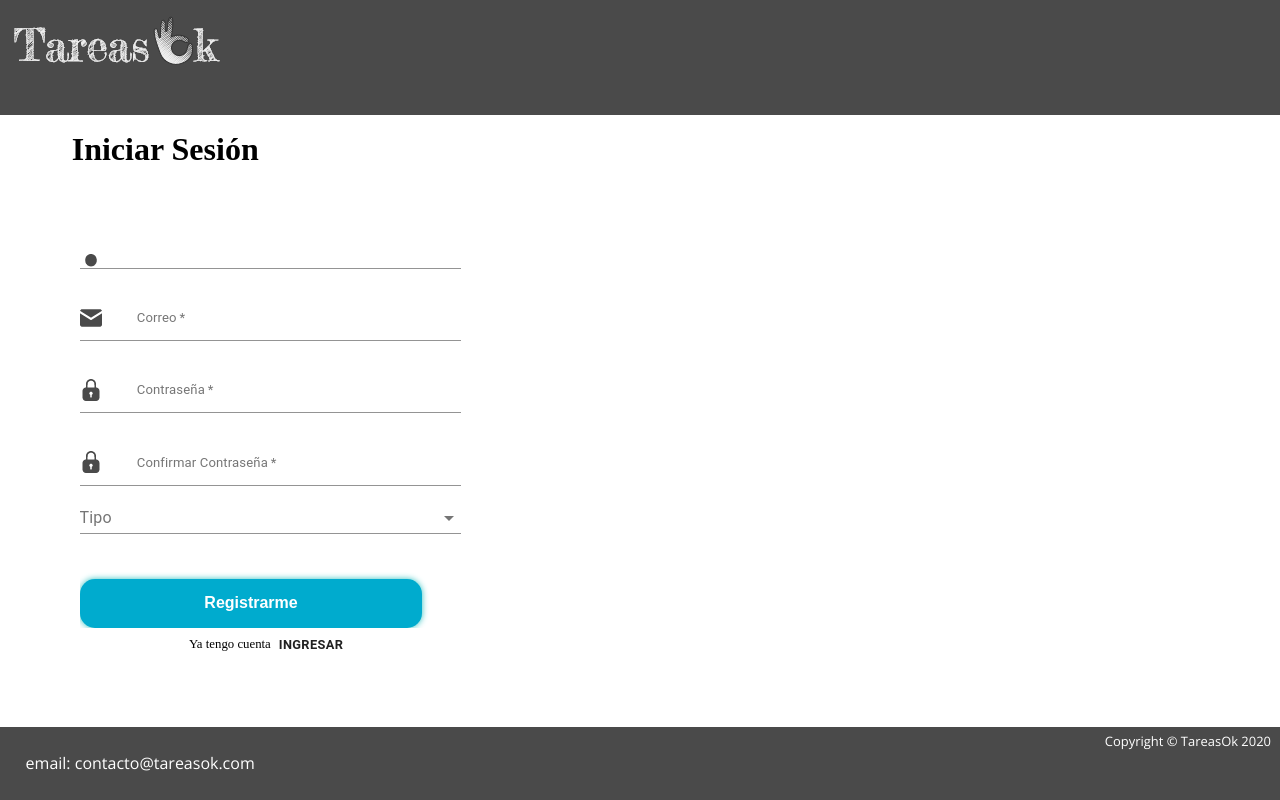
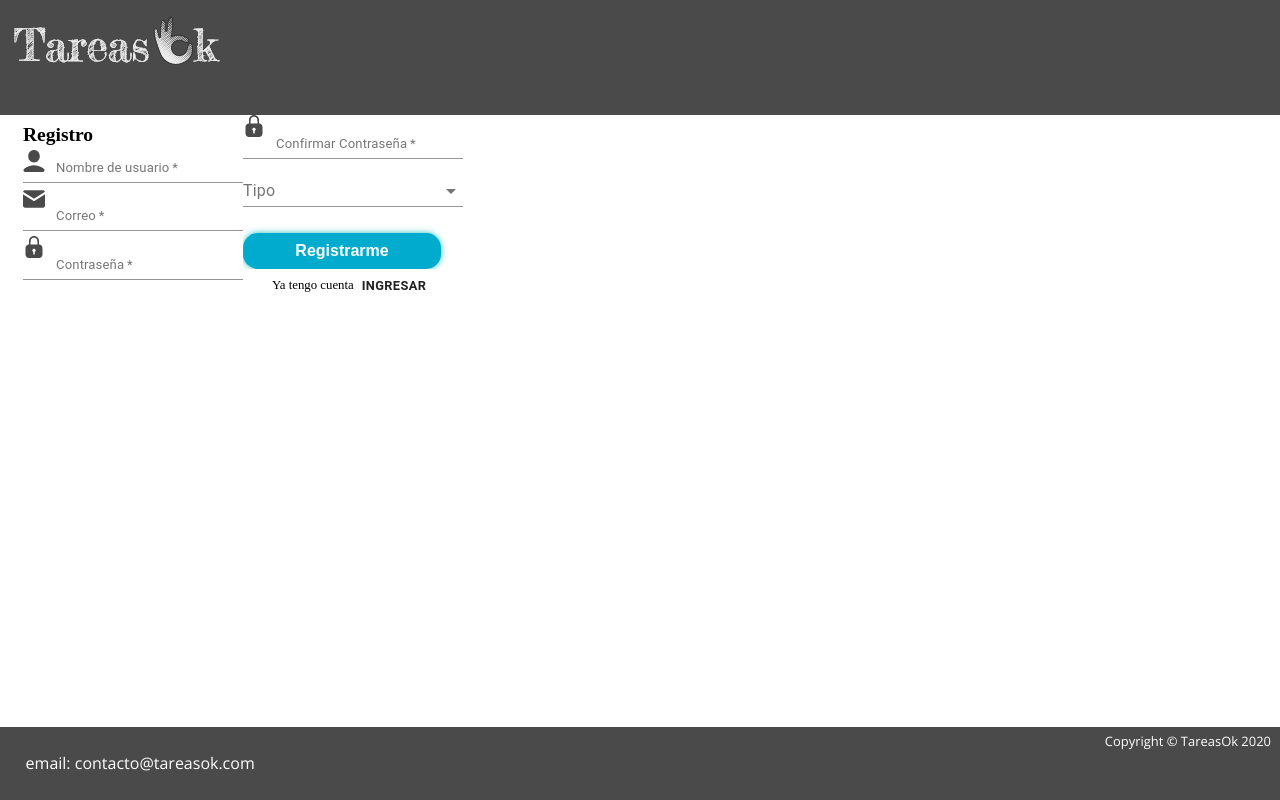
Before and after one commit to bluezin/Proyecto, a React (Create React App) app in the folder Desktop/Proyecto/proyect/: page /Register in a window 1280 px wide. Built offline with nearby package versions, Linux system fonts and the light colour scheme.

Commit message:
Terminar la visualización de forma horizontal

```diff
--- a/Desktop/Proyecto/proyect/src/Components/LoginForm.jsx
+++ b/Desktop/Proyecto/proyect/src/Components/LoginForm.jsx
@@ -20,10 +20,11 @@ const LoginForm = ({ handleLogin }) => {
   return (
     <div className="LoginForm">
       <div className="card-loginForm">
+        <div className="LoginContainer">
+          <div>
             <div>
               <p className="titleLogin">Iniciar Sesión</p>
             </div>
-        <div className="LoginContainer">
               <div className="LoginContainer-email">
                 <img src={user} alt="mail" className="mail" />
                 <TextField id="email" label="Correo" type="email" required />
@@ -50,6 +51,8 @@ const LoginForm = ({ handleLogin }) => {
                   <Button className="ButtonForgot">olvidé mi contraseña</Button>
                 </div>
               </div>
+          </div>
+          <div className="LoginButtonSection">
             <div className="Buttongo-div">
               <button className="Buttongo">Ingresar</button>
             </div>
@@ -62,6 +65,8 @@ const LoginForm = ({ handleLogin }) => {
               </p>
             </div>
           </div>
+
+        </div>
       </div>
     </div>
   );
--- a/Desktop/Proyecto/proyect/src/Components/Register.jsx
+++ b/Desktop/Proyecto/proyect/src/Components/Register.jsx
@@ -22,11 +22,14 @@ const Register = ({ handleRegister }) => {
   };
   return (
     <div className="Register">
-      <div className="card-loginForm">
+      <div className="card-registerForm">
+
+        <div className="registerContainer">
+          <div className="">
+
             <div>
-                <p className="titleRegister">Iniciar Sesión</p>
+                    <p className="titleRegister">Registro</p>
             </div>
-        <div className="registerContainer">
             <div className="registerContainer-user">
               <img src={user} alt="user" className="user" />
               <TextField id="username" label="Nombre de usuario" type="user" required />
@@ -45,6 +48,8 @@ const Register = ({ handleRegister }) => {
                 required
               />
             </div>
+          </div>
+          <div className="">
             <div className="registerContainer-password-sec">
               <img src={candado} alt="candado" className="candado" />
               <TextField
@@ -78,6 +83,8 @@ const Register = ({ handleRegister }) => {
 
                 </p>
             </div>
+
+          </div>
         </div>
       </div>
     </div>
--- a/Desktop/Proyecto/proyect/src/styles/Login.css
+++ b/Desktop/Proyecto/proyect/src/styles/Login.css
@@ -295,9 +295,12 @@ button.Buttongo {
     .login-forgotcheck{
         width: 100%;
     }
-    .forgotLink{
-        margin: 1.5% 0 0% 0%;
 
+    div.forgotLink {
+        font-size : 0.45em;
+        text-align: end;
+        margin    : 1.5% 0 0% 0%;
+        width     : 70%;
     }
     button.MuiButton-root {
         font-size: 1em;
@@ -367,6 +370,12 @@ button.Buttongo {
         text-align: center;
         width: 66vw;
     }
+    div.forgotLink {
+        font-size : 0.45em;
+        text-align: end;
+        margin    : 2.5% 0 0% 0%;
+        width     : 70%;
+    }
     #email-label{
         padding: 3% 7%;
         font-size  : .82em;
@@ -382,6 +391,7 @@ button.Buttongo {
     #pswd{
         padding: 5% 7%;
     }
+
     button.MuiButton-root {
         font-size: 1em;
     }
@@ -445,6 +455,12 @@ button.Buttongo {
         margin: 7% 11%;
         text-align: center;
         width: 66vw;
+    }
+    div.forgotLink {
+        font-size : 0.45em;
+        text-align: end;
+        margin    : 2.5% 0 0% 0%;
+        width     : 70%;
     }
     #email-label{
         padding: 3% 7%;
@@ -727,3 +743,124 @@ button.Buttongo {
 
 
 }
+
+@media ( max-height: 370px) {
+    div.fondoLogin-mobile {
+        background-color: aliceblue;
+        margin          : 4% 5%;
+        display         : inline-flex;
+        width           : 90vw;
+        height          : 61vh;
+        border-radius   : 3%;
+    }
+    div.card-rightdivider {
+        margin: 0% 0%;
+        width : 100%;
+        height: 60vh;
+    }
+    .LoginForm{
+        height: 100%;
+    }
+    .card-loginForm {
+        margin: 0 0 0 5%;
+        height: 100%;
+    }
+    .LoginContainer{
+        display              : flex;
+        grid-template-columns: auto auto ;
+    }
+    button.MuiButton-root {
+        font-size: 1em;
+    }
+    .login-fogiveme {
+        width: 47vw;
+        grid-template-columns: auto auto;
+    }
+    div.forgotLink {
+        font-size : 0.45em;
+        text-align: end;
+        margin    : 2.5% 0 0% 0%;
+        width     : 70%;
+    }
+    .LoginContainer-email {
+        width      : 51vw;
+        align-items: center;
+        margin     : 0% 0;
+    }
+    .LoginContainer-password {
+        width      : 51vw;
+        align-items: center;
+        margin     : 5% 0 1%;
+    }
+    .LoginButtonSection{
+        align-items: center;
+        align-self : center;
+        padding    : 0 0 0 3%;
+    }
+    .login-forgotcheck {
+        width: 68%;
+    }
+    #email-label{
+        padding  : 1% 7%;
+        font-size: .82em;
+    }
+    #pswd-label{
+        padding  : 1% 7%;
+        font-size: .82em;
+
+    }
+    #email{
+        padding: 3% 14%;
+    }
+    #pswd{
+        padding: 3% 14%;
+    }
+}
+@media ( max-height: 480px) {
+    .fondoLogin-mobile {
+        background-color: aliceblue;
+        margin          : 4% 5%;
+        display         : inline-flex;
+        width           : 90vw;
+        height          : 70vh;
+        border-radius   : 8%;
+    }
+    div.card-rightdivider {
+        margin: 0% 0%;
+        width: 100%;
+        height: 68vh;
+    }
+    .LoginForm{
+        height: 100%;
+
+    }
+    .card-loginForm {
+        margin: 0 0 0 7%;
+        height: 100%;
+    }
+    .LoginContainer{
+        display              : flex;
+        grid-template-columns: auto auto ;
+    }
+    button.MuiButton-root {
+        font-size: 1em;
+    }
+    .login-fogiveme {
+        width: 48vw;
+        grid-template-columns: auto auto;
+    }
+    div.forgotLink {
+        font-size : 0.45em;
+        text-align: end;
+        margin    : 2.5% 0 0% 0%;
+        width     : 70%;
+    }
+    .login-forgotcheck {
+        width: 68%;
+    }
+    .LoginButtonSection{
+        align-items: center;
+        align-self : center;
+        padding    : 0 0 0 3%;
+    }
+}
--- a/Desktop/Proyecto/proyect/src/styles/Register.css
+++ b/Desktop/Proyecto/proyect/src/styles/Register.css
@@ -1,20 +1,23 @@
 .Register{
-    max-width: 80vw;
+    max-width : 80vw;
     max-height: 80vh;
+}
+.registerContainer{
+    display              : contents;
 }
 #username{
     padding: 3% 9%;
 }
 #username-label{
-    padding: 1% 15%;
-    font-size  : .82em;
+    padding  : 1% 15%;
+    font-size: .82em;
 }
 #newEmail{
     padding: 3% 9%;
 }
 #newEmail-label{
-    font-size  : .82em;
-    padding: 1% 15%;
+    font-size: .82em;
+    padding  : 1% 15%;
 }
 #newpswd{
     padding: 3% 9%;
@@ -27,13 +30,13 @@
     padding: 3% 9%;
 }
 #newPswdConfirm-label{
-    font-size  : .82em;
-    padding: 1% 15%;
+    font-size: .82em;
+    padding  : 1% 15%;
 
 }
 .user{
     display: flex;
-    margin: 0 0 -17% 0;
+    margin : 0 0 -17% 0;
 }
 .registerContainer{
     margin: 0 2%;
@@ -56,9 +59,18 @@
 }
 
 /* Extra small devices (phones, 600px and down) */
-@media only screen and (max-width: 600px) {
+@media only screen and (max-width: 500px) {
+    .card-registerForm{
+        margin: 0 0 0 0%;
+        /* height: 60vh; */
+        width: 100%;
+        height: 100%;
+    }
+    .registerContainer{
+        display              : contents;
+    }
 
-    .titleRegister{
+    /* .titleRegister{
         font-weight: 700;
         margin     : 4% 0 6%;
         width      : 100%;
@@ -73,41 +85,118 @@
     }
     .registerContainer-password{
         margin: 5% 0;
-    }
-    .registerContainer-password-sec{
-        margin: 5% 0 0;
-
-    }
+    } */
     #demo-simple-select.MuiInput-root {
         position: relative;
-        width: 100%;
+        width   : 100%;
     }
     .textRegister {
-        font-size: 0.8em;
+        font-size : 0.8em;
         text-align: center;
-        margin: -3% 0;
-        padding: 0% 0;
+        margin    : -3% 0;
+        padding   : 0% 0;
     }
+    .card-rightdivider {
+        margin: 6% 9%;
+        width : 100%;
+        height: 68vh;
+    }
+
 }
 
 /* Small devices (portrait tablets and large phones, 600px and up) */
 @media only screen and (min-width: 600px) {
-
+    .card-rightdivider {
+        margin: 6% 9%;
+        width : 100%;
+        height: 68vh;
+    }
+    .registerContainer{
+        display              : contents;
+    }
 }
 
 /* Medium devices (landscape tablets, 768px and up) */
 @media only screen and (min-width: 768px) {
-
+    .registerContainer{
+        display              : contents;
+    }
 }
 
 /* Large devices (laptops/desktops, 992px and up) */
 @media only screen and (min-width: 992px) {
-
+    .registerContainer{
+        display              : contents;
+    }
 }
 
 /* Extra large devices (large laptops and desktops, 1200px and up) */
 @media only screen and (min-width: 1200px) {
 
+    .registerContainer{
+        display              : contents;
+    }
+
+}
+@media only screen and (min-height: 320px) {
+    .Register{
+        max-width : 90vw;
+        max-height: 62vh;
+    }
+    .registerContainer{
+        display              : flex;
+        grid-template-columns: auto auto ;
+    }
+
+    .titleRegister {
+        font-weight: 700;
+        margin     : 4% 0 0%;
+        width      : 100%;
+        font-size  : 1.22em;
+    }
+
+    #username{
+        padding: 3% 9%;
+    }
+    #username-label{
+        padding  : 1% 15%;
+        font-size: .82em;
+    }
+    #newEmail{
+        padding: 3% 9%;
+    }
+    #newEmail-label{
+        font-size: .82em;
+        padding  : 1% 15%;
+    }
+    #newpswd{
+        padding: 3% 9%;
+    }
+    #newpswd-label{
+        font-size  : .82em;
+        padding: 1% 15%;
+    }
+    #newPswdConfirm{
+        padding: 3% 9%;
+    }
+    #newPswdConfirm-label{
+        font-size: .82em;
+        padding  : 1% 15%;
+
+    }
+    .registerContainer-user {
+        margin: 0% 0;
+    }
+    .registerContainer-user{
+        margin: 2% 0;
+    }
+    .registerContainer-email{
+        margin: 2% 0;
+
+    }
+    .registerContainer-password{
+        margin: 2% 0;
+    }
 
 
 }
```
Also changed, not shown: Desktop/Proyecto/proyect/src/App.css (line endings or trailing spaces). Lines whose indentation alone changed are shown as unchanged.
